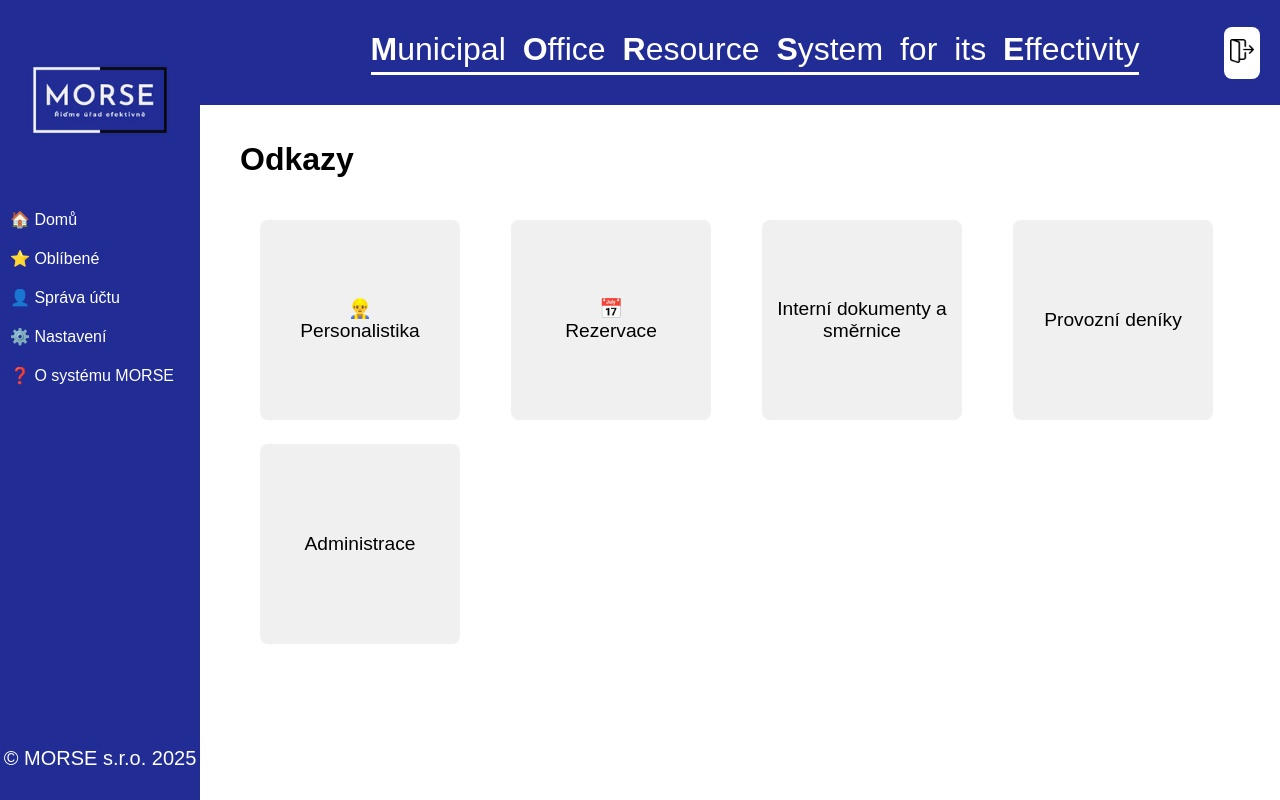
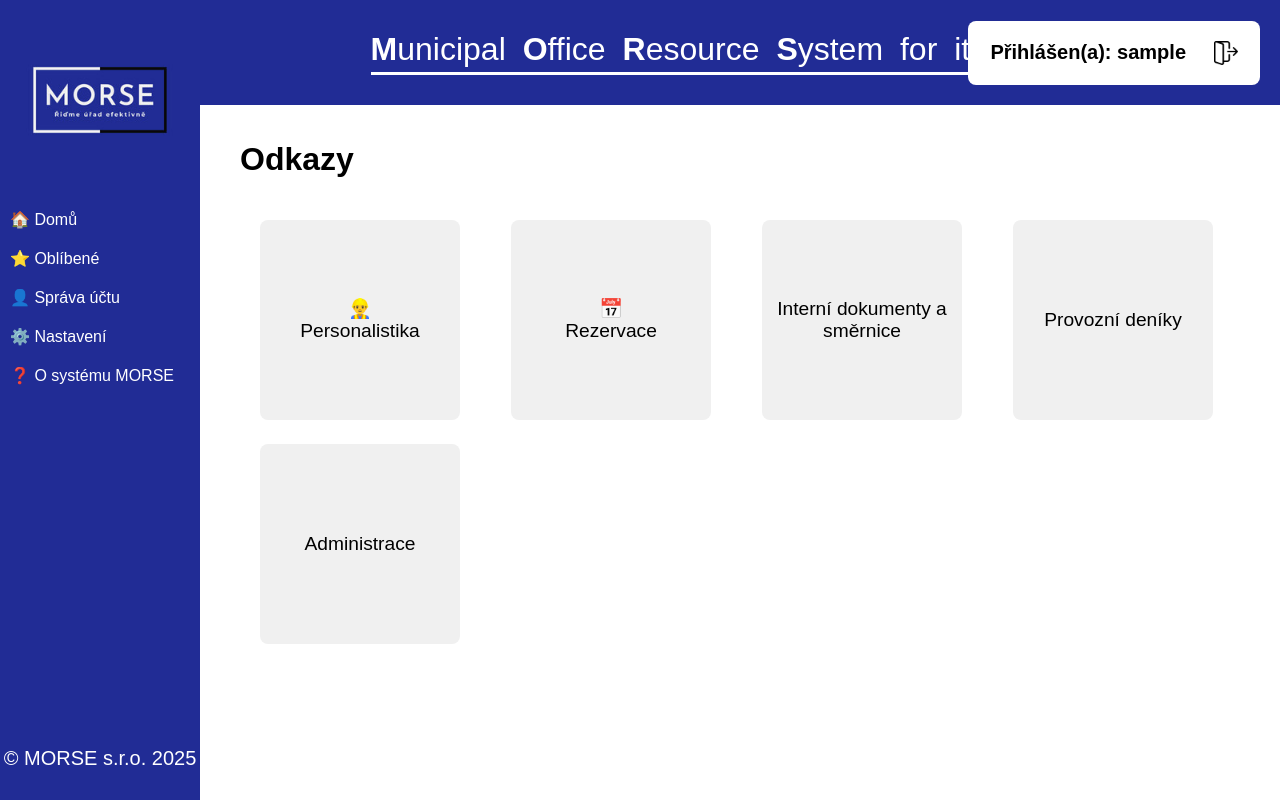
Before and after one commit to kapr323/KamilAdmin, a Django app: page / in a window 1280 px wide. Run offline with Django 5.2, Linux system fonts and the light colour scheme; the visitor is signed in with stand-in values (Sample User, id 1); parts of the project's set-up code (start-up, migrations or seed data) failed here and were passed over.

Commit message:
Stylování login stránky a logout boxu s username.

```diff
--- a/kamiladmin/middleware.py
+++ b/kamiladmin/middleware.py
@@ -4,7 +4,6 @@ from django.urls import resolve
 
 EXEMPT_URLS = [
     '/login/',
-    '/logout/',
     '/admin/',
 ]
 
--- a/viewer/static/css/viewer.css
+++ b/viewer/static/css/viewer.css
@@ -443,22 +443,94 @@ form {
     width: 24px;
     height: 24px;
     object-fit: contain;
-    cursor: crosshair;
+    display: block;
     transition: transform 0.2s ease;
-}
-
-.icon.logout:hover {
-    transform: scale(1.2);
 }
 
 .system-icons {
     position: absolute;
     right: 50px;
     background-color: white;
-    padding: 6px;
+    padding: 6px 12px;
     border-radius: 8px;
+    display: flex;
+    align-items: center;
+    gap: 8px;
+}
+
+.username-label {
+    background-color: transparent;
+    padding: 6px 10px;
+    height: 40px;
+    display: flex;
+    align-items: center;
+    justify-content: center;
+    font-weight: bold;
+    color: black;
+}
+
+.icon-button {
+    background-color: transparent;
+    border: none;
+    border-radius: 8px;
+    padding: 6px 10px;
+    height: 40px;
+    display: flex;
+    align-items: center;
+    justify-content: center;
+    cursor: pointer;
+    transition: transform 0.2s ease;
+}
+
+.icon-button:hover {
+    transform: scale(1.2);
+    background-color: white;
 }
 
 .system-logo {
     position: absolute;
 }
+
+body.login-page {
+    background-color: #212c95;
+    color: white;
+    margin: 0;
+    padding: 0;
+    display: flex;
+    justify-content: center;
+    align-items: center;
+    height: 80vh
+}
+
+.login-container {
+    display: flex;
+    flex-direction: column;
+    align-items: center;
+}
+
+.login-container form {
+    background: white;
+    padding: 50px;
+    border-radius: 8px;
+    color: black;
+    width: 300px;
+    display: flex;
+    flex-direction: column;
+    gap: 12px;
+}
+
+.login-container input[type="text"],
+.login-container input[type="password"],
+.login-container button.btn-login {
+    width: 100%;
+    padding: 10px;
+    border: 1px solid #ccc;
+    border-radius: 4px;
+    box-sizing: border-box;
+}
+
+
+.login-container .errors {
+    color: red;
+    margin-bottom: 10px;
+}
--- a/viewer/templates/base.html
+++ b/viewer/templates/base.html
@@ -30,15 +30,16 @@
     <div class="system-name">
         <b>M</b>unicipal <b>O</b>ffice <b>R</b>esource <b>S</b>ystem for its <b>E</b>ffectivity
     </div>
-
 <div class="system-icons">
+    <div class="username-label">Přihlášen(a): {{ user.username }}</div>
     <form method="post" action="{% url 'logout' %}" style="display:inline;">
         {% csrf_token %}
-    <button type="submit" title="Odhlásit se" style="background:none; border:none; padding:0;">
+        <button type="submit" title="Odhlásit se" class="icon-button">
             <img src="{% static 'img/logout.png' %}" class="icon logout" alt="Odhlásit se">
         </button>
     </form>
 </div>
+
 </div>
 
     <div class="content">
```
Also changed, not shown: viewer/templates/login.html (+8 -57 lines), viewer/templates/logout.html (deleted, +0 -9 lines). Lines whose indentation alone changed are shown as unchanged.
